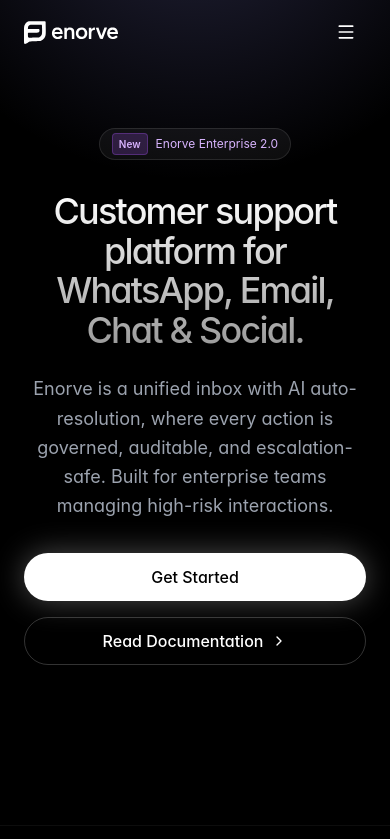
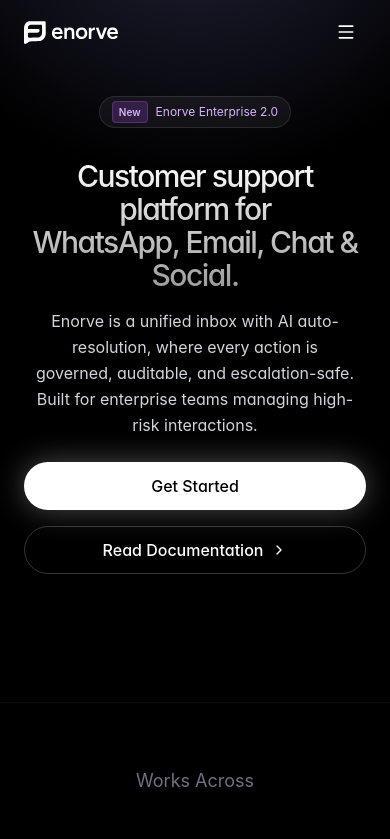
Before and after one commit to enorveai-cell/enorve-market, a React (Vite) app: page / in a window 390 px wide. Shown: the top 839 px of the page. Built offline with nearby package versions, Linux system fonts and the light colour scheme.

Commit message:
feat: improve mobile UX - optimize hero spacing and typography

```diff
--- a/src/components/Hero.tsx
+++ b/src/components/Hero.tsx
@@ -8,7 +8,7 @@
     ]
 
     return (
-        <section className="overflow-hidden z-10 pt-32 pb-20 relative">
+        <section className="overflow-hidden z-10 pt-24 md:pt-32 pb-12 md:pb-20 relative">
             {/* Ambient Background Glow */}
             <div className="fixed top-0 left-1/2 -translate-x-1/2 w-full h-[600px] bg-[radial-gradient(ellipse_80%_50%_at_50%_-20%,rgba(120,119,198,0.3),rgba(255,255,255,0))] pointer-events-none z-0" />
 
@@ -24,14 +24,14 @@
                 </div>
 
                 {/* Headline - Animated with delay */}
-                <h1 className="animate-fade-in-up delay-100 text-4xl md:text-7xl lg:text-[80px] font-medium tracking-tighter leading-[1.1] bg-clip-text text-transparent bg-gradient-to-b from-white to-white/60 mb-6 md:mb-8">
+                <h1 className="animate-fade-in-up delay-100 text-3xl md:text-7xl lg:text-[80px] font-medium tracking-tighter leading-[1.1] bg-clip-text text-transparent bg-gradient-to-b from-white to-white/60 mb-4 md:mb-6">
                     Customer support platform for
                     <br />
                     WhatsApp, Email, Chat & Social.
                 </h1>
 
                 {/* Subheadline */}
-                <p className="animate-fade-in-up delay-200 text-lg md:text-2xl font-normal text-gray-400 max-w-xl mx-auto mb-8 md:mb-10 leading-relaxed px-2 md:px-0">
+                <p className="animate-fade-in-up delay-200 text-base md:text-2xl font-normal text-gray-300 max-w-xl mx-auto mb-6 md:mb-10 leading-relaxed px-2 md:px-0">
                     Enorve is a unified inbox with AI auto-resolution, where every action
                     is governed, auditable, and escalation-safe. Built for enterprise
                     teams managing high-risk interactions.
```
